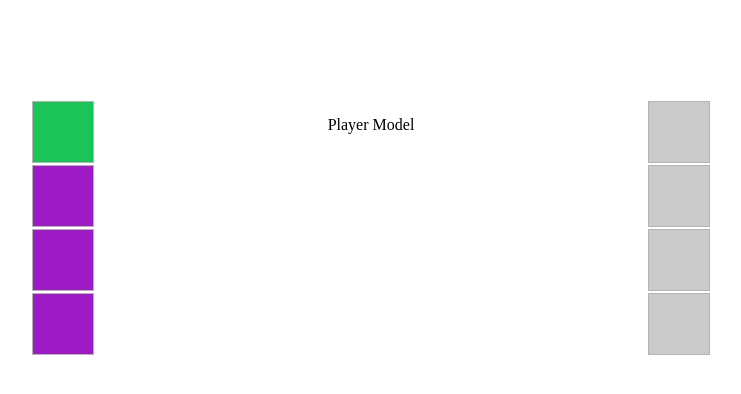
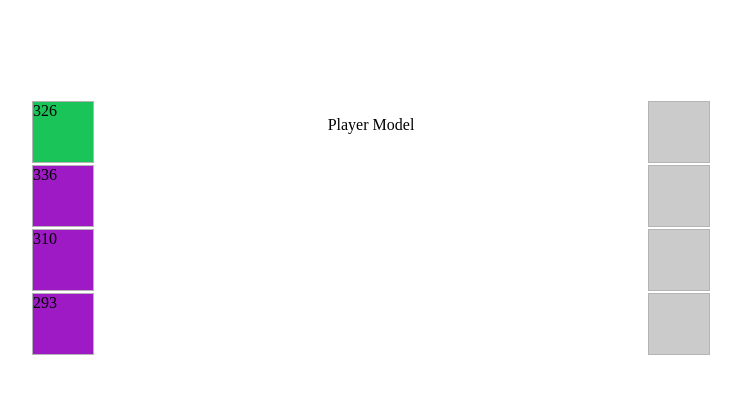
Before and after one commit to JohYoshida/destiny-inventory-system, a React (Create React App) app: page / in a window 1280 px wide. Shown: the top 394 px of the page, without its empty margins (269-1010 px from the left). Built offline with nearby package versions, Linux system fonts and the light colour scheme.

Commit message:
Refactor, and display weapon stats on icon

```diff
--- a/src/components/Weapon.jsx
+++ b/src/components/Weapon.jsx
@@ -2,32 +2,65 @@ import React, { Component } from "react";
 
 class Weapon extends Component {
   render() {
-    let weapon;
     if (this.props.weapon) {
-      switch (this.props.weapon.rarity) {
-        case "common":
-          weapon = <div className="Weapon item common" />;
-          break;
-        case "uncommon":
-          weapon = <div className="Weapon item uncommon" />;
-          break;
-        case "rare":
-          weapon = <div className="Weapon item rare" />;
-          break;
-        case "legendary":
-          weapon = <div className="Weapon item legendary" />;
-          break;
-        case "exotic":
-          weapon = <div className="Weapon item exotic" />;
-          break;
-        default:
-          weapon = <div className="Weapon item" />;
-      }
+      const weapon = this.props.weapon;
+      const rarity = setRarity(weapon);
+      const damage = setDamage(weapon);
+      return (
+        <div className={rarity}>
+          <div className={damage}></div>
+          <span className="level">{weapon.level}</span>
+        </div>
+      );
     } else {
-      weapon = <div className="Weapon item" />;
+      return <div className="Weapon item" />;
     }
-    return weapon;
   }
 }
 
+function setRarity(weapon) {
+  let className = "";
+  switch (weapon.rarity) {
+    case "common":
+      className = "Weapon item common";
+      break;
+    case "uncommon":
+      className = "Weapon item uncommon";
+      break;
+    case "rare":
+      className = "Weapon item rare";
+      break;
+    case "legendary":
+      className = "Weapon item legendary";
+      break;
+    case "exotic":
+      className = "Weapon item exotic";
+      break;
+    default:
+      className = "Weapon item";
+  }
+  return className;
+}
+
+function setDamage(weapon) {
+  let className = "";
+  switch (weapon.damage) {
+    case "kinetic":
+      className = "kinetic";
+      break;
+    case "solar":
+      className = "solar";
+      break;
+    case "arc":
+      className = "arc";
+      break;
+    case "void":
+      className = "void";
+      break;
+    default:
+      className = "kinetic";
+  }
+  return className;
+}
+
 export default Weapon;
```
